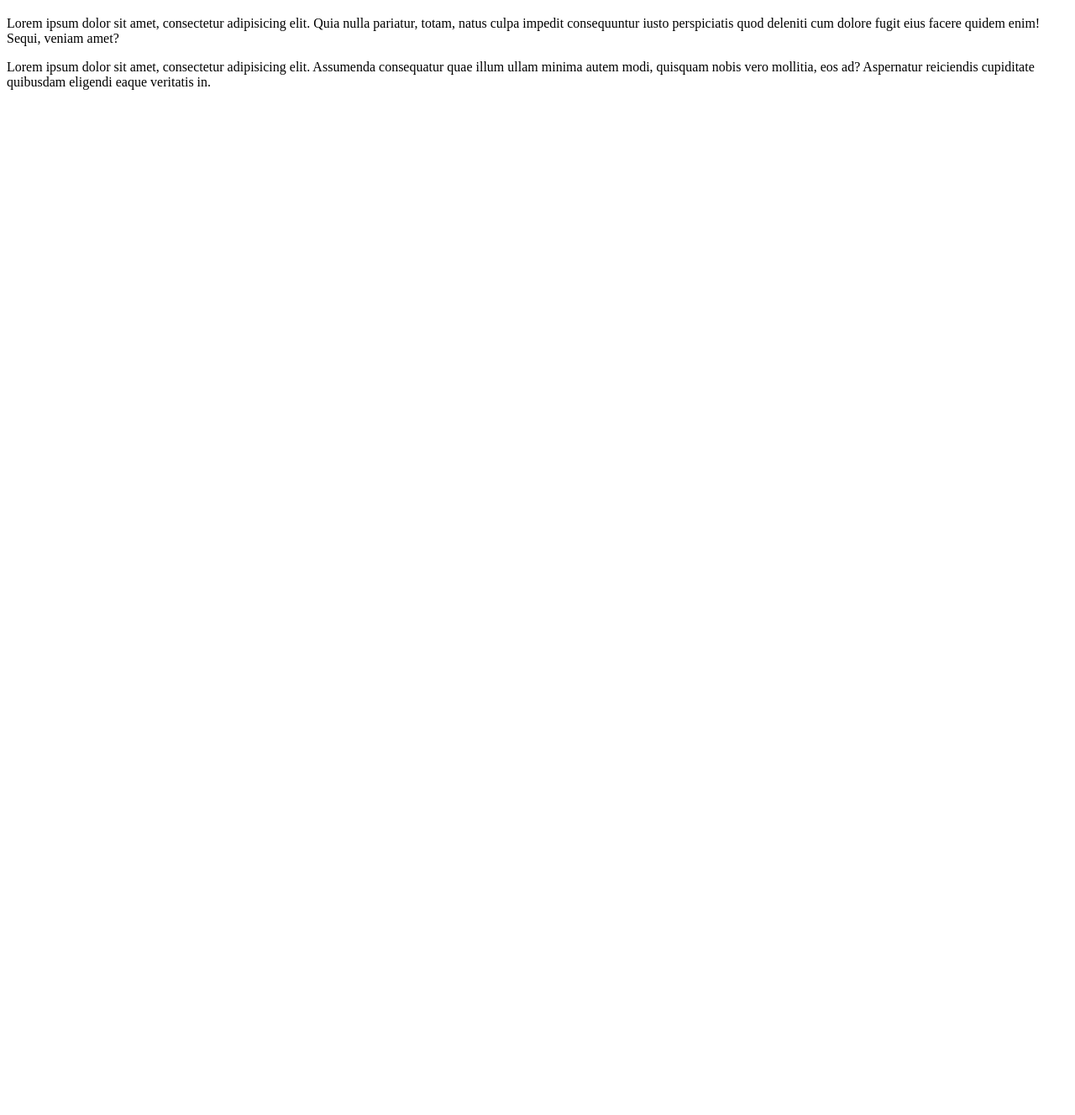
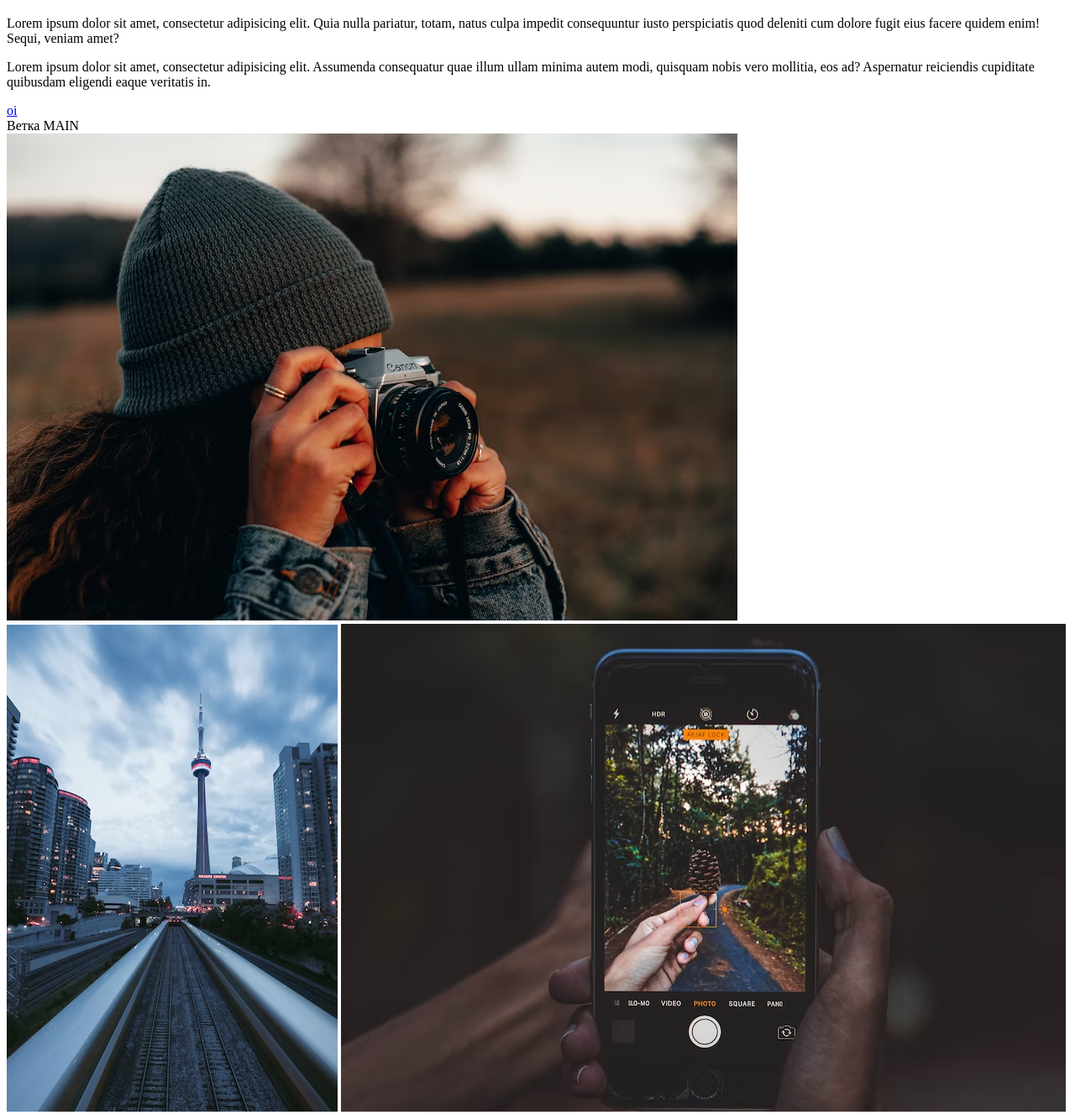
Before and after one commit to Samy4-byte/super, a plain HTML site: page index.html in a window 1280 px wide. Shown: the part 61-1389 px from the top of the page at 84% size. Before the commit the page ends 800 px from the top, so only its background shows below. Drawn offline with Linux system fonts and the light colour scheme.

Commit message:
add master branch

```diff
--- a/index.html
+++ b/index.html
@@ -12,5 +12,11 @@
     <p>Lorem ipsum dolor sit amet, consectetur adipisicing elit. Quia nulla pariatur, totam, natus culpa impedit consequuntur iusto perspiciatis quod deleniti cum dolore fugit eius facere quidem enim! Sequi, veniam amet?</p>
 
     <p>Lorem ipsum dolor sit amet, consectetur adipisicing elit. Assumenda consequatur quae illum ullam minima autem modi, quisquam nobis vero mollitia, eos ad? Aspernatur reiciendis cupiditate quibusdam eligendi eaque veritatis in.</p>
+    <a href="#">oi</a>
+    <div>Ветка MAIN</div>
+
+    <img src="./images/1.avif" alt="">
+    <img src="/images/2.avif" alt="">
+    <img src="/images/3.avif" alt="">
 </body>
 </html>
--- a/style.css
+++ b/style.css
@@ -1,4 +1,6 @@
 .title {
     color: blue;
     font-size: 45px;
+
+
 }
```
